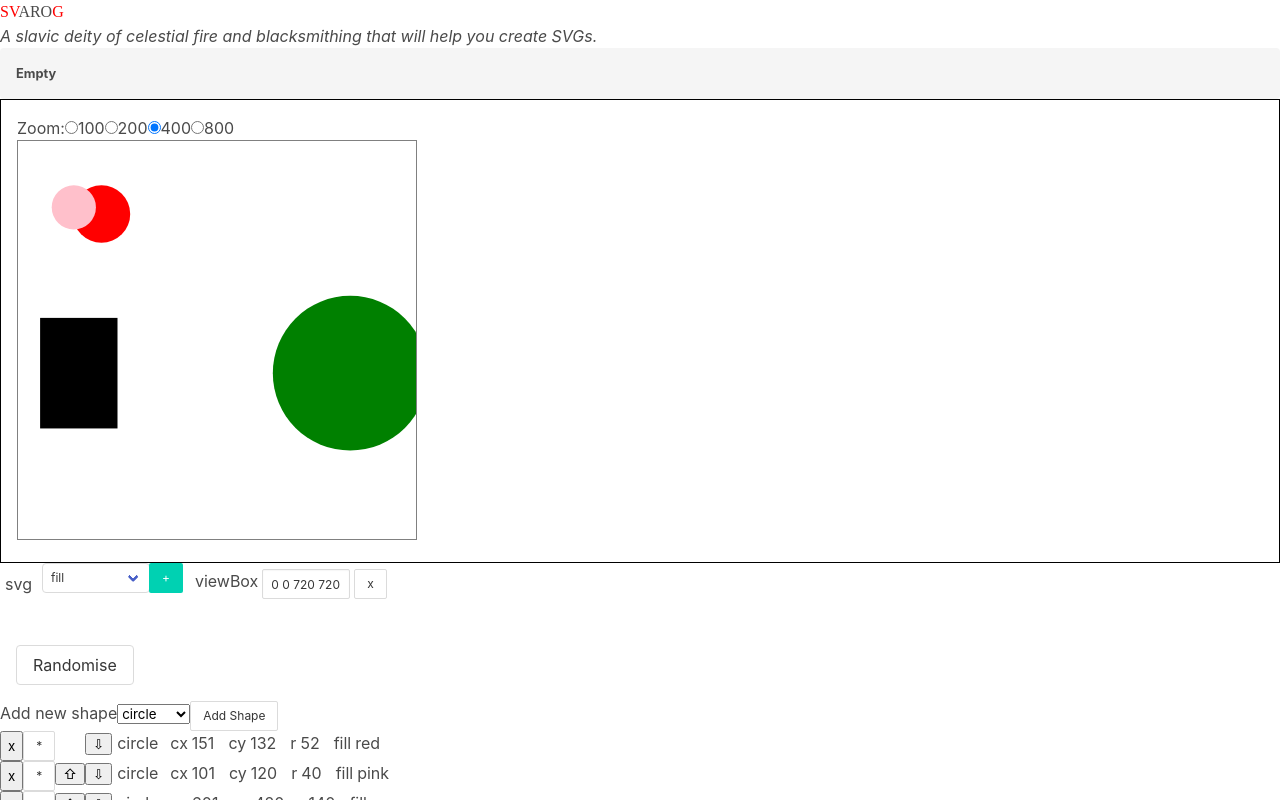
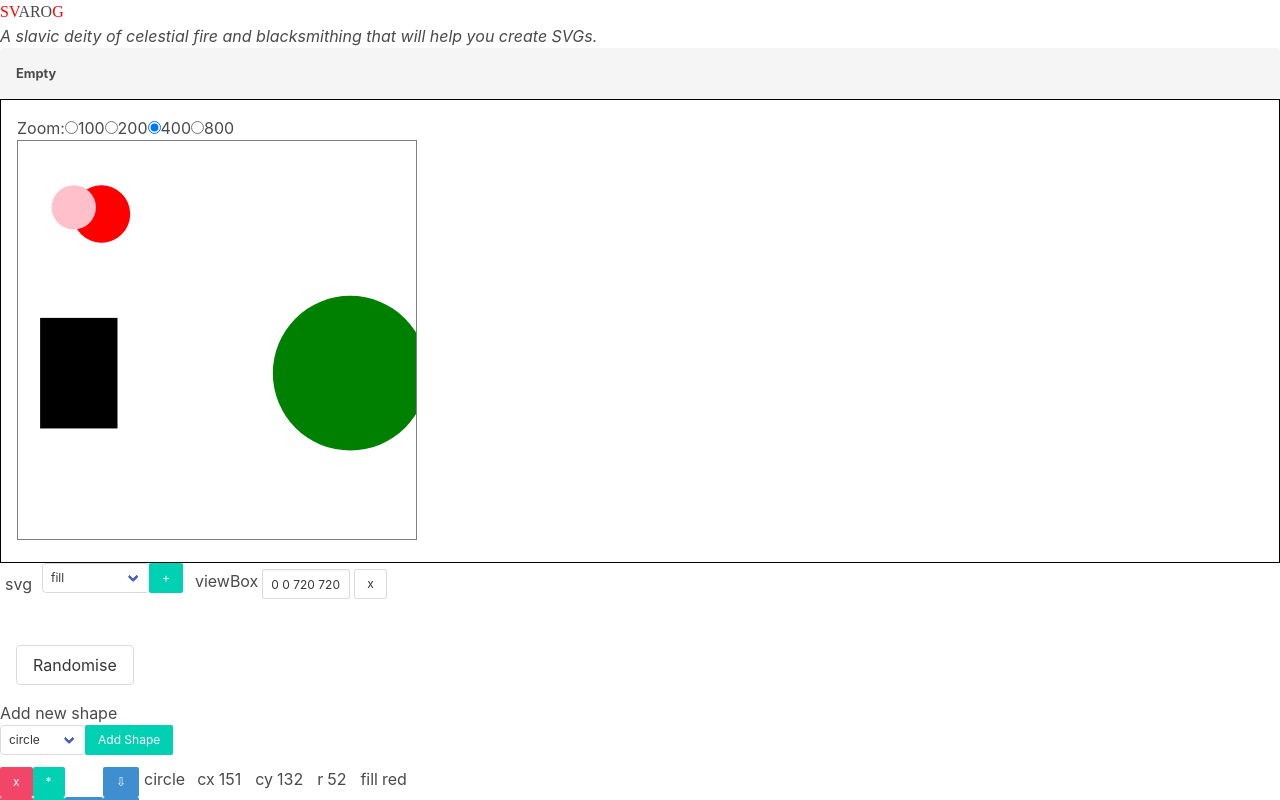
Before and after one commit to crianonim/svarog, a React (Create React App) app: page / in a window 1280 px wide. Shown: the top 800 px of the page. Built offline with nearby package versions, Linux system fonts and the light colour scheme; a web font is replaced by a local one.

Commit message:
Change inputs to Bulma ones

```diff
--- a/src/AddShape.js
+++ b/src/AddShape.js
@@ -5,22 +5,25 @@ import {defaultValues} from './lib/helper.js'
 const AddShape = (props) => {
     const [newShape, setNewShape] = useState("circle");
     return (
-        <>
+        <span className="field has-addons">
+         <span className="control select is-small">
+
          <select
           value={newShape}
           onChange={e => {
-           setNewShape(e.target.value);
+            setNewShape(e.target.value);
           }}
-         >{
-          Object.keys(defaultValues).map(shapeName=>(<option key={shapeName}>{shapeName}</option>))
-         }
+          >{
+            Object.keys(defaultValues).map(shapeName=>(<option key={shapeName}>{shapeName}</option>))
+          }
          </select>
-      <button className="button is-small"
+          </span>
+      <button className="button control is-small is-primary"
         onClick={() => {
           props.addShape(newShape)
         }}
       >Add Shape</button>
-        </>
+        </span>
     );
 }
 
--- a/src/ShapeItem.js
+++ b/src/ShapeItem.js
@@ -8,16 +8,16 @@ const ShapeItem = ({shape,duplicate,shapeUp,shapeDown,setSelectedShape,changed})
         <div className="move-up-down-buttons">
           <button onClick={()=>{
             duplicate(shape);
-          }} className="button is-small"
+          }} className="button is-small is-primary"
           title="Duplicate Shape"
           >
             *
           </button>
-            <button title="Move Up"  className="move-up-button"
+            <button title="Move Up"  className="move-up-button button is-small is-info"
               onClick={() => {
                   shapeUp(shape);
               }}>&#x21E7;</button>
-            <button title="Move Down" className="move-down-button" onClick={() => {
+            <button title="Move Down" className="move-down-button  button is-small is-info" onClick={() => {
                 shapeDown(shape);
               }}
             >&#x21E9;</button>
--- a/src/ShapesList.js
+++ b/src/ShapesList.js
@@ -6,7 +6,7 @@ const ShapesList = ({shapes,selectedShape,setShapes,setSelectedShape,moveShape})
      <div className="shapes-list">
       {shapes.map( shape => (
         <div key={shape.id} className={"flex-row " +(shape.id===selectedShape?"selected-shape":"")}>
-        <button  title="Delete Shape" onClick={()=>{
+        <button className="button is-small is-danger" title="Delete Shape" onClick={()=>{
           setShapes(shapes.filter(el=>el!==shape));
           setSelectedShape(null)
         }}>x</button>
```
